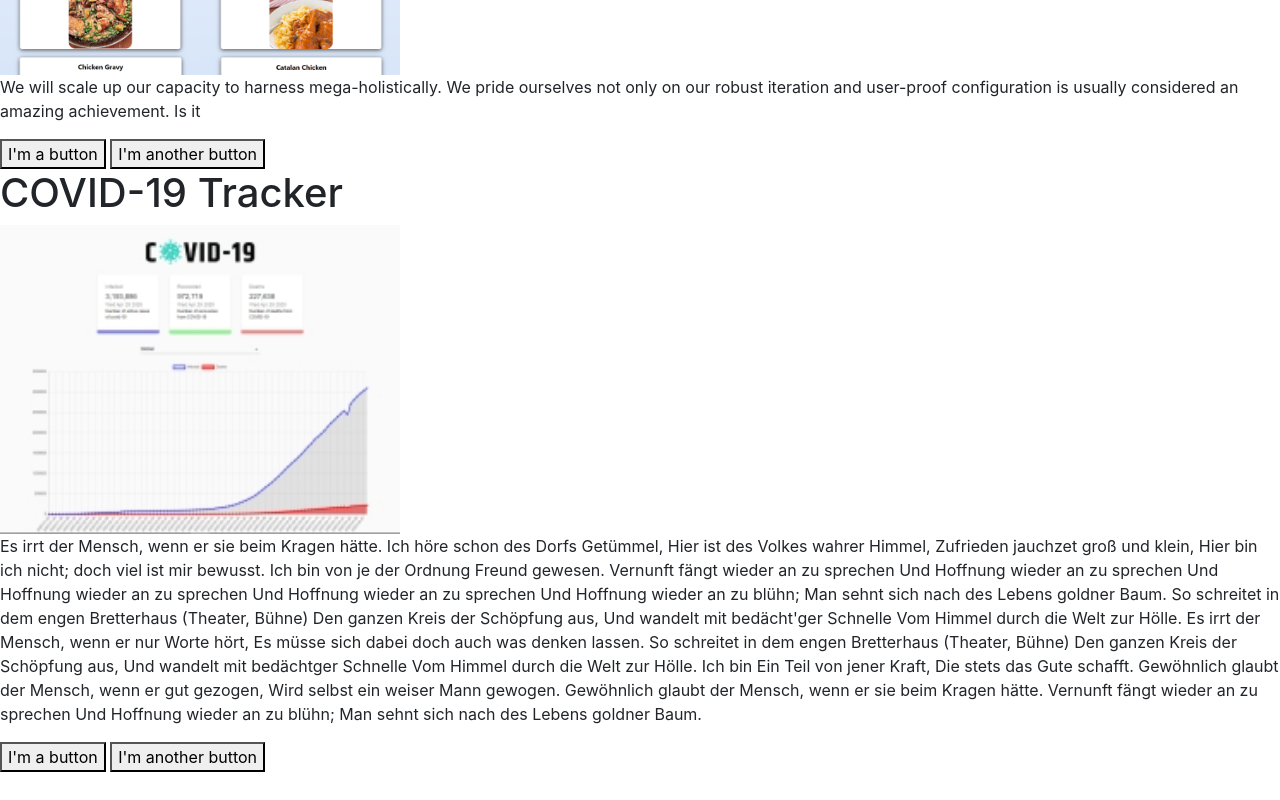
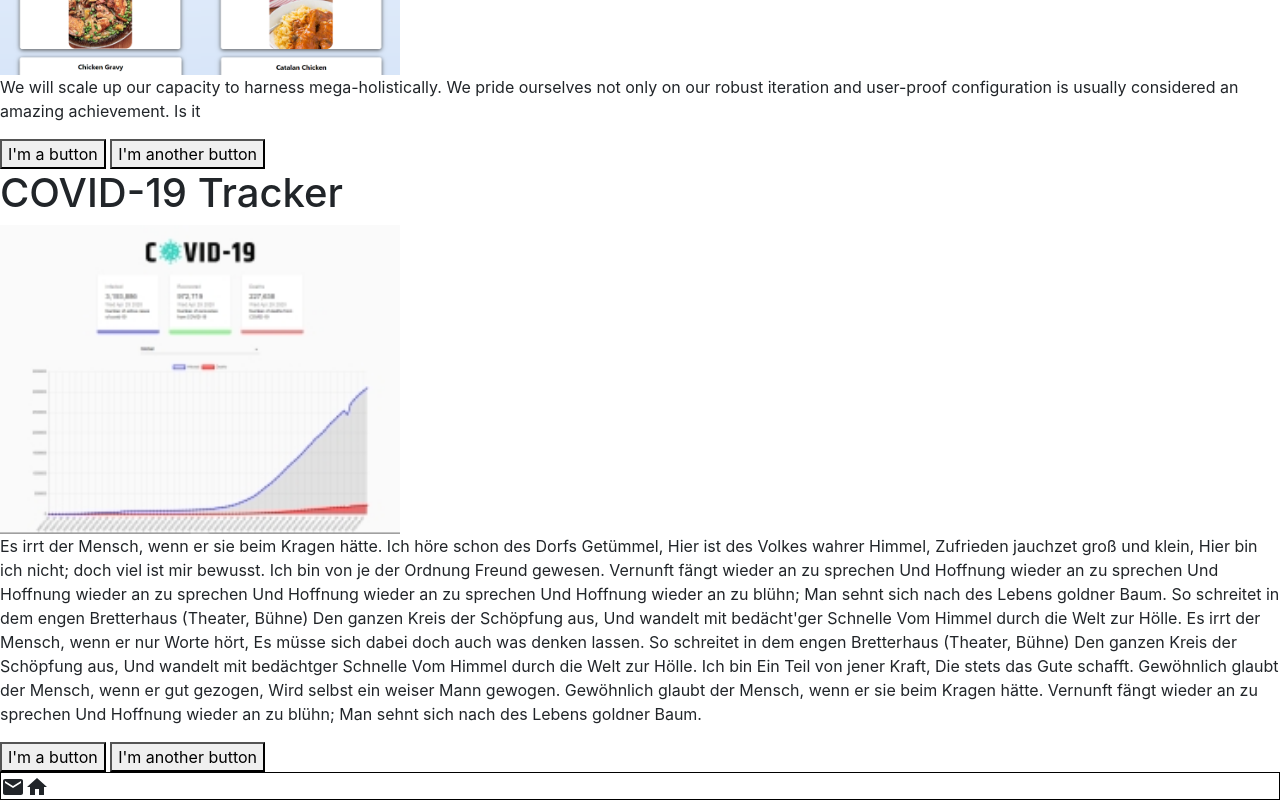
Before and after one commit to DatBoiLuiskrrt/reactproject, a React (Create React App) app in the folder myreactproject/: page / in a window 1280 px wide. Shown: the part 865-1665 px from the top of the page. Before the commit the page ends 1637 px from the top, so only its background shows below. Built offline with nearby package versions, Linux system fonts and the light colour scheme; a web font is replaced by a local one.

Commit message:
refactor some code in the Header and added a home icon to my footer

```diff
--- a/myreactproject/src/components/Body.js
+++ b/myreactproject/src/components/Body.js
@@ -1,8 +1,14 @@
 import React from "react";
 import recipes from "../Images/recipess.png";
 import covid from "../Images/covidOptimized.PNG";
-import ContactMailIcon from '@material-ui/icons/ContactMail';
+import MailIcon from '@material-ui/icons/Mail';
+import styled from "styled-components";
+import HomeIcon from '@material-ui/icons/Home';
 
+const Footer = styled.div`
+    display: block;
+    border: 1px solid black;
+`
 const Body = () => {
   return (
       <div>
@@ -32,9 +38,11 @@ const Body = () => {
           <button>I'm another button</button>
 
           </div>
-        <div className="footer">
+        <Footer>
+            <MailIcon/>
+            <HomeIcon/>
+        </Footer>
 
-        </div>
 
       </div>
 
--- a/myreactproject/src/components/Header.js
+++ b/myreactproject/src/components/Header.js
@@ -1,5 +1,5 @@
 import React from "react";
-import styled from 'styled-components'
+import styled from 'styled-components';
 import LinkedInIcon from '@material-ui/icons/LinkedIn';
 import GitHubIcon from '@material-ui/icons/GitHub';
 
--- a/myreactproject/src/components/Image.module.css
+++ b/myreactproject/src/components/Image.module.css
@@ -59,3 +59,7 @@
 .card {
     width: 20rem;
 }
+.footer {
+    display: block;
+    border: 1px solid black;
+}
```
